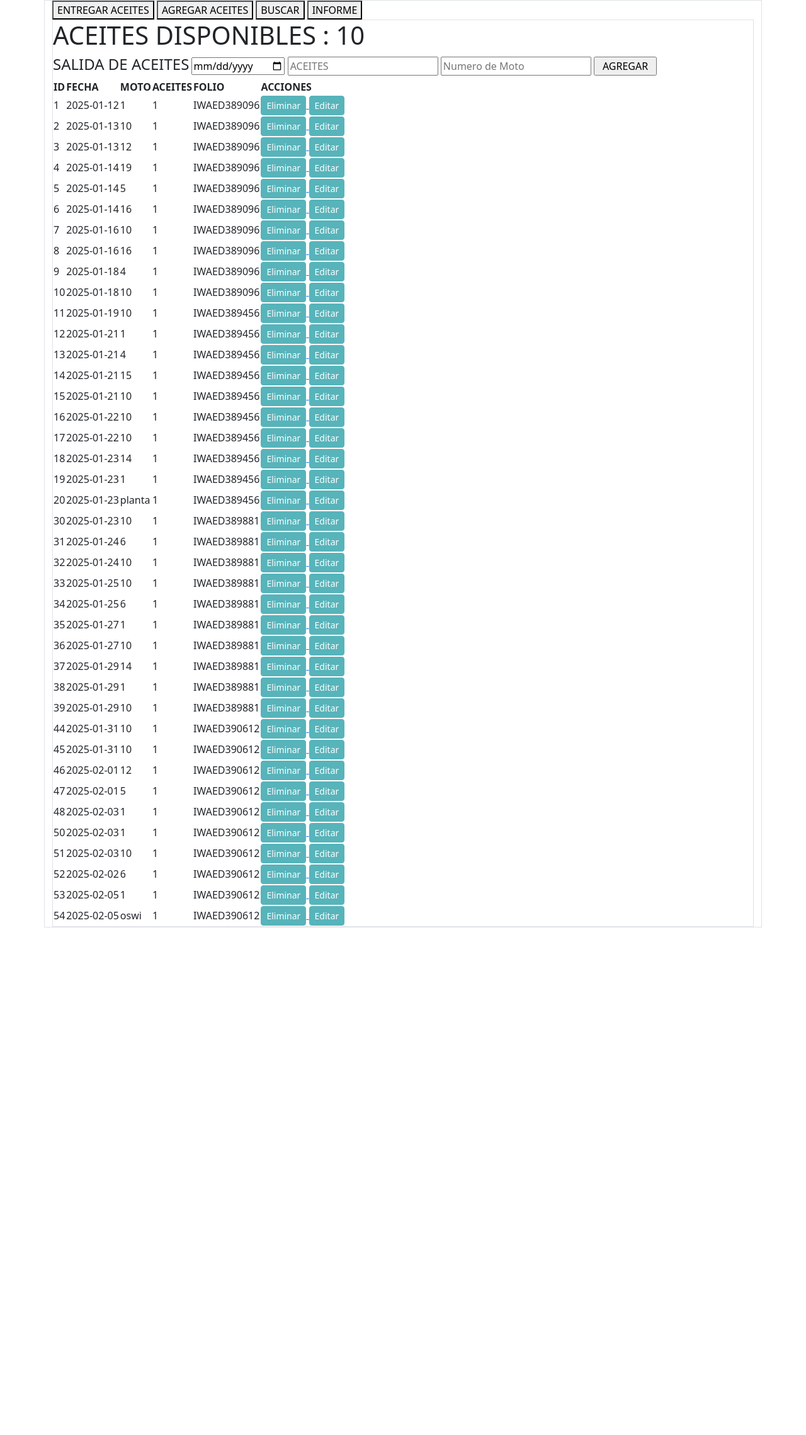
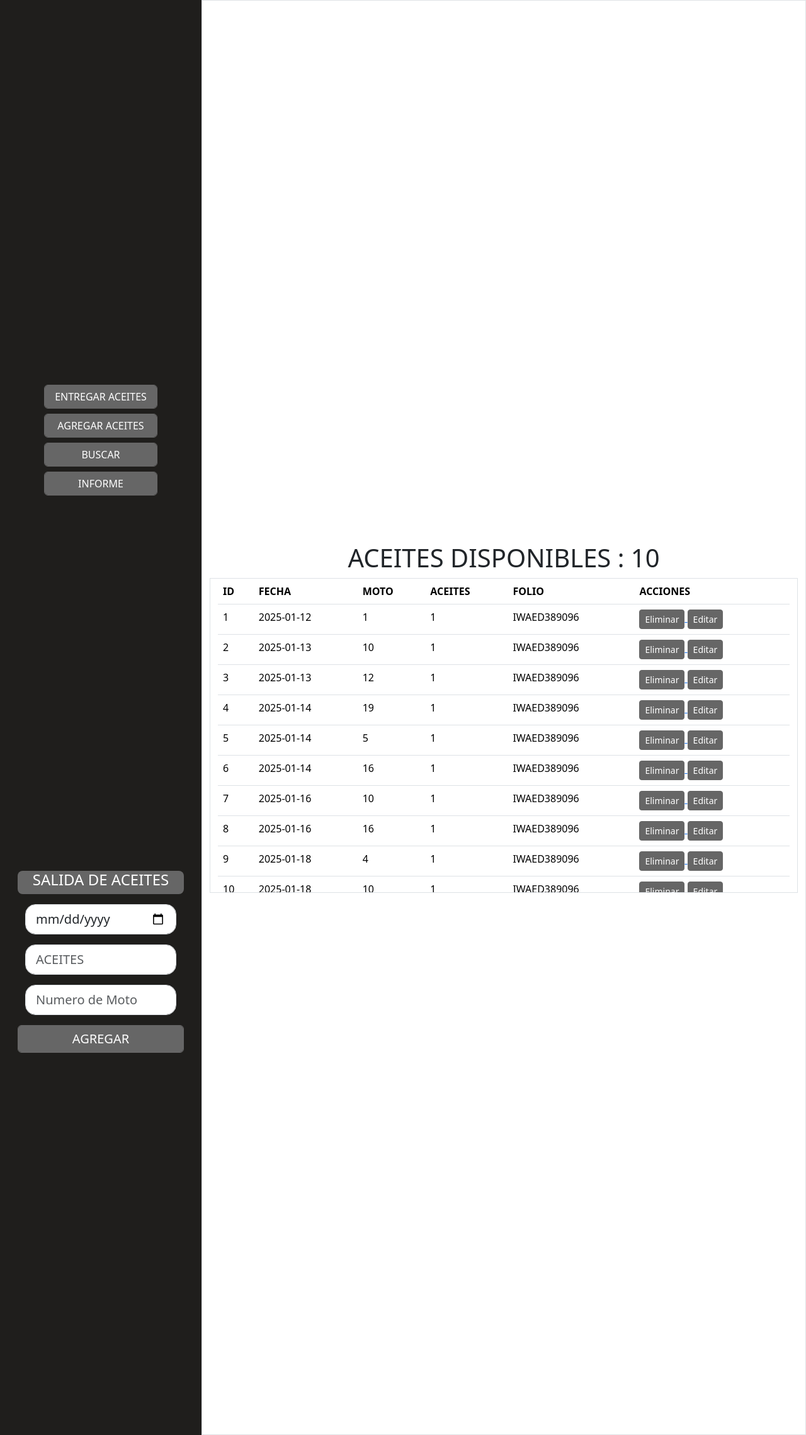
Before and after one commit to AlejandroCR070600/AceitesSufa, a PHP site: page / in a window 1280 px wide. Shown: the whole page at 63% size. Run offline with PHP 8.4, Linux system fonts and the light colour scheme; data comes from the database, SQL or seed files in the repository.

Commit message:
diseño con boostrap

```diff
--- /dev/null
+++ b/index.css
@@ -0,0 +1,15 @@
+
+ *{
+        margin:none;
+        padding:none;
+      }
+
+.tableUI{
+
+    overflow: auto;
+    height: 500px;
+
+}
+aside{
+    height: 100%;
+}
--- a/index.php
+++ b/index.php
@@ -47,24 +47,18 @@ if (isset($_GET['opciones'])) {
 <!DOCTYPE html>
 <html lang="es">
 <head>
+
     <meta charset="UTF-8">
-    <meta name="viewport" content="width=device-width, initial-scale=1.0">
+    <meta name="viewport" content="width=device-width, initial-scale=1">
     <title>Aceites Sufacen</title>
 
     <link href="styles.css" rel="stylesheet">
+    <link href="index.css" rel="stylesheet">
 
     <script src="https://cdn.jsdelivr.net/npm/bootstrap@5.3.0-alpha1/dist/js/bootstrap.bundle.min.js"></script>
     <style>
-      *{
-        margin:none;
-        padding:none;
-      }
-      html, body {
-  height: 100%;  /* Establece la altura del html y body al 100% de la pantalla */
-  margin: 0;     /* Elimina el margen por defecto del body */
-  padding: 0;    /* Elimina el relleno por defecto */
 
-}
+
 .transparent{
     background:transparent !important;
 }
@@ -82,38 +76,44 @@ if (isset($_GET['opciones'])) {
 </head>
 
 <body class="">
+    <div class=" container-fluid ">
+        <section class="row  ">
+
+            <aside class="col-md-3  bg-dark min-vh-100  text-center  p-3 d-flex flex-column align-items-center justify-content-evenly" >
+
+                    <nav class=" d-flex flex-column justify-content-center align-items-center" role="group" aria-label="Basic example" >
+
+                                <button type="button" class=" m-1 btn btn-primary form-control" onclick="mostrarFormulario(1)">ENTREGAR ACEITES</button>
+                                <button type="button" class=" m-1 btn btn-primary form-control" onclick="mostrarFormulario(2)">AGREGAR ACEITES</button>
+
+                                <button type="button" class=" m-1 btn btn-primary form-control" onclick="mostrarFormulario(3)">BUSCAR</button>
+                                <button type="button" class=" m-1 btn btn-primary form-control" onclick="mostrarFormulario(4)">INFORME</button>
 
 
-       <div class="container border" >
-
-         <nav class="" role="group" aria-label="Basic example" >
-                <button type="button" class="" onclick="mostrarFormulario(1)">ENTREGAR ACEITES</button>
-                <button type="button" class="" onclick="mostrarFormulario(2)">AGREGAR ACEITES</button>
-                <button type="button" class="" onclick="mostrarFormulario(3)">BUSCAR</button>
-                <button type="button" class="" onclick="mostrarFormulario(4)">INFORME</button>
-
-        </nav>
+                    </nav>
 
 
+                <form   id="form1" method="POST" action="BD/agregar_datos.php" class="d-flex flex-column container ">
+                    <label class="text-white bg-primary mb-3 rounded-3"><h4>SALIDA DE ACEITES</h4></label>
+
+             <div class="container">           <input type="date" id="fecha" name="fecha" placeholder="FECHA" class="col-md-10 rounded-4 form-control form-control-lg mb-3" >
+
+                        <input type="number" id="Aceites" name="Aceites" placeholder="ACEITES" class="col-md-10 rounded-4 form-control form-control-lg mb-3" >
+
+                        <input type="text" id="Num_moto" name="Num_Moto" placeholder="Numero de Moto" class="col-md-10 rounded-4 form-control form-control-lg mb-3" >
+                    </div>
 
 
+                        <input type="submit" value="AGREGAR" class="col-md-10 form-control btn btn-primary fs-5">
 
-        <section class="border">
-            <?php echo"<h1 >".$aceites_Stock."</h1>"; ?>
-            <aside class=" " >
-                <form   id="form1" method="POST" action="BD/agregar_datos.php" class="">
-                    <label class=""><h4>SALIDA DE ACEITES</h4></label>
-                    <input type="date" id="fecha" name="fecha" placeholder="FECHA" class="" >
-                    <input type="number" id="Aceites" name="Aceites" placeholder="ACEITES" class="" >
-                    <input type="text" id="Num_moto" name="Num_Moto" placeholder="Numero de Moto" class="" >
-                    <input type="submit" value="AGREGAR" class="" style="width: 100px;">
+
                 </form>
 
                 <form method="GET" action="BD/aceites_Disponibles.php" id="form2" class="form-container text-center">
                     <label> <h4>INGRESAR ACEITES</h4></label>
-                    <input type="number" name="ingresoAceites" id="ingresoAceites" placeholder="ACEITES" class="form-control form-control-sm rounded-5 bg-light text-muted mb-3 ">
-                    <input type="text" name="ingresoFolio" id="ingresoFolio" placeholder="FOLIO" class="form-control form-control-sm rounded-5 bg-light text-muted mb-3">
-                    <input type="submit" value="INGRESAR ACEITES" id="ing_Aceites" name="ing_Aceites" class="btn btn-secondary text-white form-control-sm rounded-5 mt-2">
+                    <input type="number" name="ingresoAceites" id="ingresoAceites" placeholder="ACEITES"  >
+                    <input type="text" name="ingresoFolio" id="ingresoFolio" placeholder="FOLIO" >
+                    <input type="submit" value="INGRESAR ACEITES" id="ing_Aceites" name="ing_Aceites" >
                 </form>
 
                 <form id="form3" class="form-container text-center " method="GET" action="" >
@@ -123,22 +123,24 @@ if (isset($_GET['opciones'])) {
                         <option value="Moto_Num">Moto</option>
                         <option value="id" >folio</option>
                     </select>
-                    <input type="input" id="buscar" name="buscar" class="form-control form-control-sm rounded-5 bg-light text-muted" >
-                    <input type="submit" value="BUSCAR" class="btn btn-secondary text-white  form-control-sm rounded-5 mt-2">
+                    <input type="input" id="buscar" name="buscar" class="" >
+                    <input type="submit" value="BUSCAR" class="">
                 </form>
 
 
 
                 <form id="form4" class="form-container text-center" method="POST" action="pdf/generador_PDF.php">
                     <label><h5>FECHA DE LA FACTURA</h5></label>
-                    <input id="select_Informe" name="select_Informe" type="DATE" class="form-control form-control-sm rounded-5 bg-light text-muted">
-                    <input type="submit" name="submitInforme" value="DESCARGAR" class="btn btn-secondary text-white  form-control-sm rounded-5 mt-2">
+                    <input id="select_Informe" name="select_Informe" type="DATE" class="">
+                    <input type="submit" name="submitInforme" value="DESCARGAR" class="">
                 </form>
+
             </aside>
-            <main class="" >
 
-                <div class="">
-                    <table class="" >
+            <main class=" d-flex flex-column align-items-center justify-content-center col-md-9 border" >
+                <?php echo"<h1 >".$aceites_Stock."</h1>"; ?>
+                <div class="tableUI container-fluid table-responsive border">
+                    <table class="table" >
                         <thead class="">
                             <tr>
                                 <th>ID</th>
@@ -161,10 +163,10 @@ if (isset($_GET['opciones'])) {
                                     echo "<td>".$row['folio']."</td>";
                                     echo "<td>
                                             <a href='BD/eliminar.php?id=" . $row['id'] . "' onclick='return confirm(\"¿Estás seguro de eliminar este registro?\")'>
-                                                <button class='btn btn-secondary text-white btn-sm'>Eliminar</button>
+                                                <button class='btn btn-primary text-white btn-sm'>Eliminar</button>
                                             </a>
                                             <a href='BD/agregar_datosE.php?id=" . $row['id'] . "'>
-                                                <button class='btn btn-secondary text-white btn-sm'>Editar</button>
+                                                <button class='btn btn-primary text-white btn-sm'>Editar</button>
                                             </a>
                                         </td>";
                                     echo "</tr>";
@@ -173,14 +175,13 @@ if (isset($_GET['opciones'])) {
                             ?>
                         </tbody>
                     </table>
-
                 </div>
-
             </main>
         </section>
+    </div>
 
 
-       </div>
+
 
 
 <script src=""></script>
--- a/styles.scss
+++ b/styles.scss
@@ -1,14 +1,14 @@
 @use "node_modules/bootstrap/scss/bootstrap" with (
 
   $theme-colors: (
-    "primary":    #ffffff,
-    "secondary":  #57B4BA,
-    "success":    #2c2b28,
-    "info":       #FE4F2D,
+    "primary":    #666666,
+    "secondary":  #d3bea7,
+    "success":    gray,
+    "info":       #255C99,
     "warning":    #ff9f00,
     "danger":     #ff4136,
     "light":      #57B4BA,
-    "dark":       #2c2b28
+    "dark":       #1f1e1c
   )
 
 
```
Also changed, not shown: styles.css, 1 other file.
